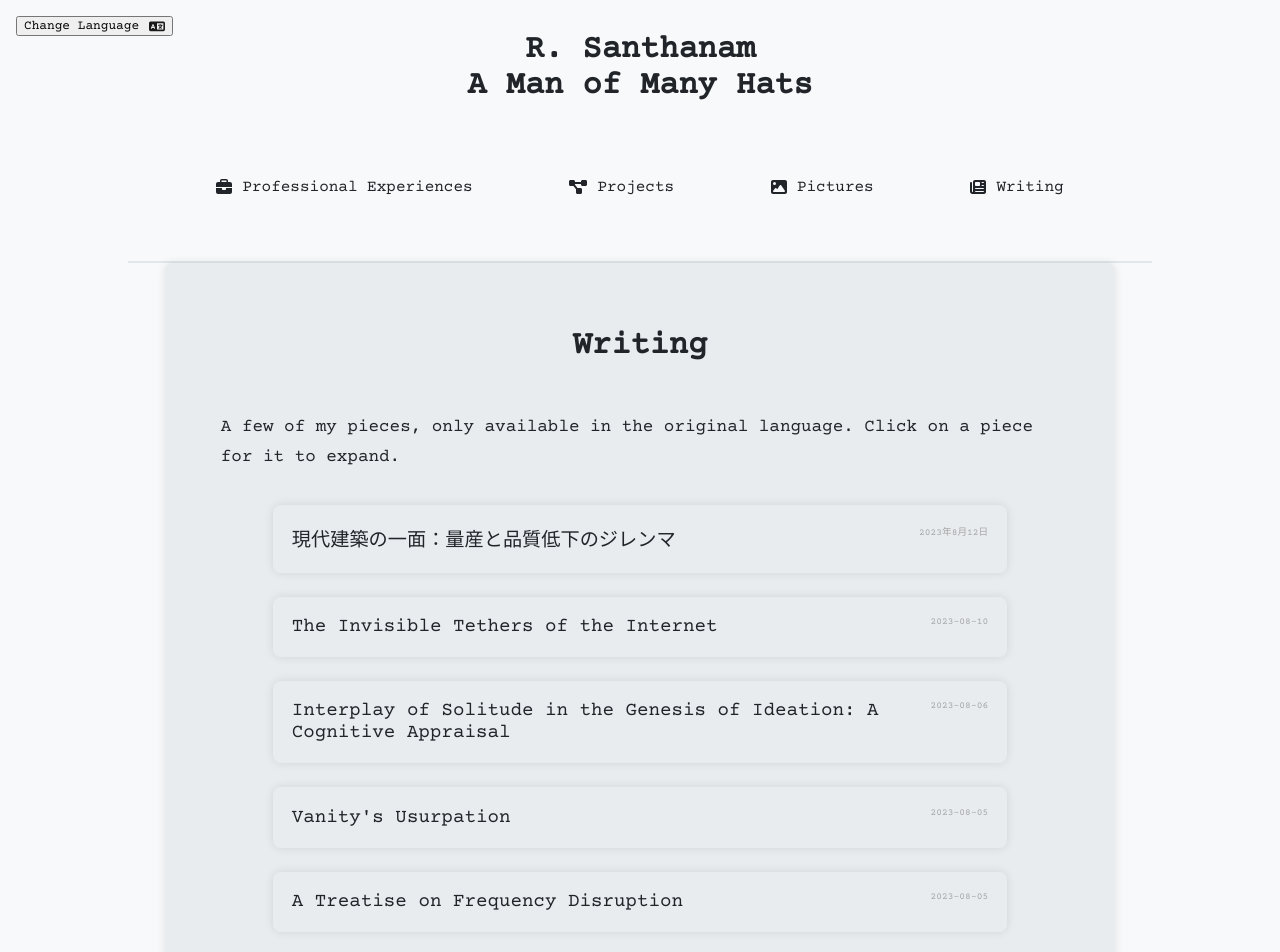
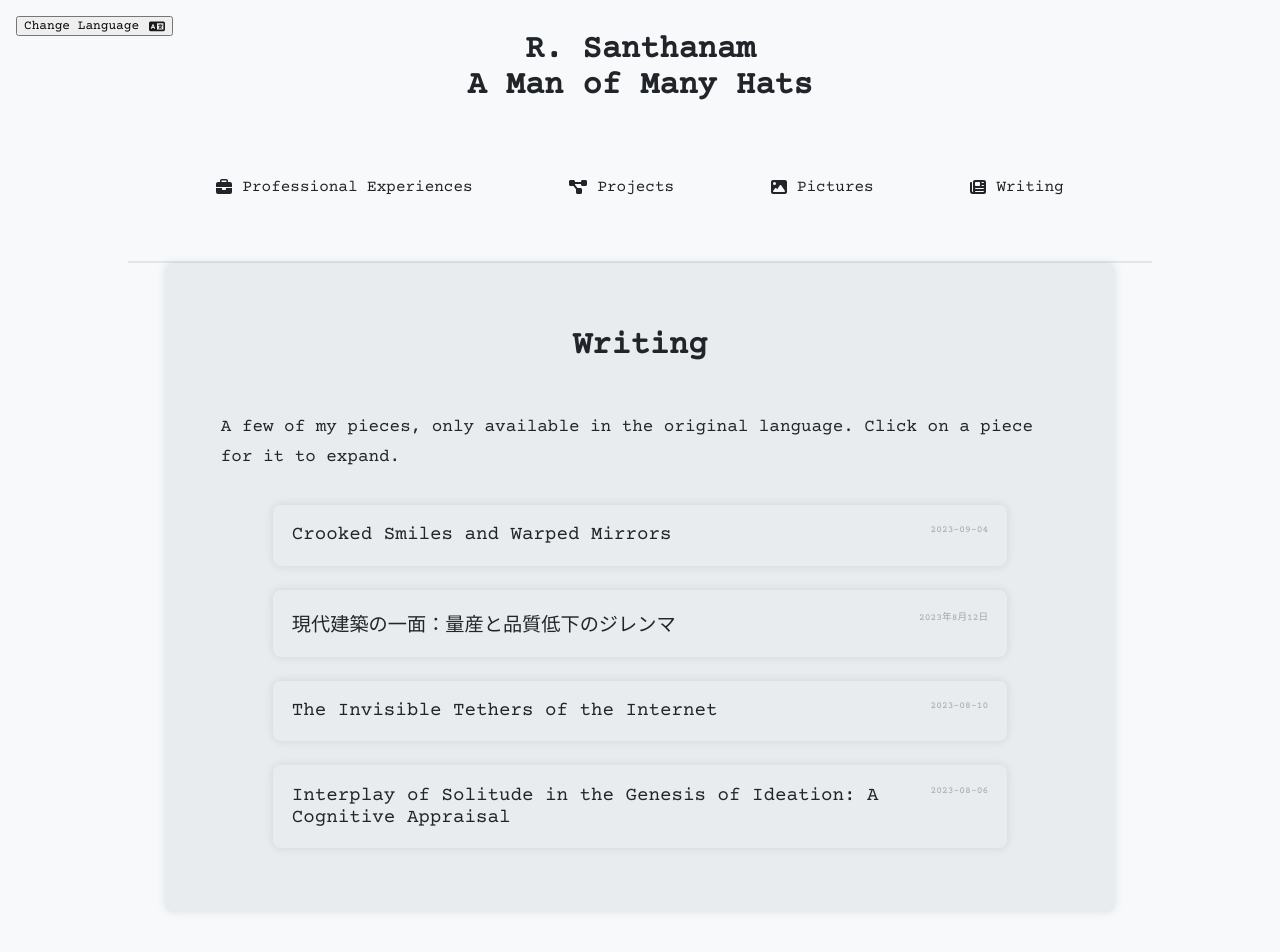
Before and after one commit to rishisant/santanamu_web, a React (Create React App) app: page /writing in a window 1280 px wide. Shown: the top 952 px of the page. Built offline with nearby package versions, Linux system fonts and the light colour scheme; a web font is replaced by a local one.

Commit message:
New writing

```diff
--- a/src/Writing.js
+++ b/src/Writing.js
@@ -94,6 +94,32 @@ const Writing = () => {
                 </div>
                 <div className="header_desc">
                     {t("writing_desc")}
+                </div>
+
+                <div className="writing_container" onClick={() => entry_on_click("7")}>
+                    <div className="date_of_writing">
+                        2023-09-04
+                    </div>
+                    <div className="title_of_writing">
+                        Crooked Smiles and Warped Mirrors
+                    </div>
+                    <div className="piece_of_writing" wid="7" style={{ display: "none" }}>
+                    Not to be long-winded, but it’s been some time since my fingers jitterbugged on the keyboard. You know how it is – that itch to spill what’s in the noggin to anyone who’ll listen. So let’s jump into it.
+                    <br></br><br></br>
+                    The whole kit and caboodle of me, well, it’s got an uncanny tilt. I remember some years back, laying on the bed, my girlfriend at the time sized me up the way a butcher eyes a side of beef – talking about how asymmetrical my face was. I had that lingering suspicion that my mug wasn’t exactly a Hollywood headshot, but I still was a little in denial.
+                    <br></br><br></br>
+                    See, given enough time, I realized how lopsided I really am, down to the crux of it. Not just the mug, but the whole shebang. The cartilage in my left knee’s wearing thin, and my left arm was contorted enough to make a circus freak applaud, thanks to some mishaps back in my school days. I’m a shantytown shack in a hurricane - asymmetrical down to the marrow.
+                    <br></br><br></br>
+                    But here’s the kicker, with each passing day, I’m liking it more and more. What’s an irreverent son of a gun without his quirks? I relish in the extreme. Makes me who I am.
+                    <br></br><br></br>
+                    And here’s the point I want to make. Asymmetry should be preferred over symmetry. People talk about striking a balance, but when does balance get shit done? Balance hardly twinkles with a touch of magic. Magic lies in the extremities. The proverbial straw that broke the camel’s back, the weight of existence upon one’s shoulders that threatens to crush you or forces a rebirth of strength – these moments carve a man’s true essence. The irresistible allure of high-pressure crucibles, their promise of growth, always gets me salivating.
+                    <br></br><br></br>
+                    I’m a wild card. That rogue cannon in a field of popguns. Living on the edge, and heck, even over it sometimes. The guys I admire the most never lived by the rule book. We’re all playing parts, sure. Some get the lead, some are stuck in the chorus line. But isn’t it more fun to be the jester, thumbing his nose at the king?
+                    <br></br><br></br>
+                    Funny thing is, stuff I used to think was a problem, I’d now give a hearty toast to. Who would’ve thunk it?
+                    <br></br><br></br>
+                    <div style={{ float: "right" }}> - R. Santhanam </div>
+                    </div>
                 </div>
 
                 <div className="writing_container" onClick={() => entry_on_click("6")}>
@@ -203,7 +229,7 @@ const Writing = () => {
                     </div>
                 </div>
 
-                <div className="writing_container" onClick={() => entry_on_click("2")}>
+                {/* <div className="writing_container" onClick={() => entry_on_click("2")}>
                     <div className="date_of_writing">
                         2023-08-05
                     </div>
@@ -223,9 +249,9 @@ const Writing = () => {
                     <br></br><br></br>
                     <div style={{ float: "right" }}> - R. Santhanam </div>
                     </div>
-                </div>
+                </div> */}
 
-                <div className="writing_container" onClick={() => entry_on_click("1")}>
+                {/* <div className="writing_container" onClick={() => entry_on_click("1")}>
                     <div className="date_of_writing">
                         2023-08-05
                     </div>
@@ -257,7 +283,7 @@ const Writing = () => {
                         <br></br><br></br>
                         <div style={{ float: "right" }}> - R. Santhanam </div>
                     </div>
-                </div>
+                </div> */}
 
             </div>
 
```
